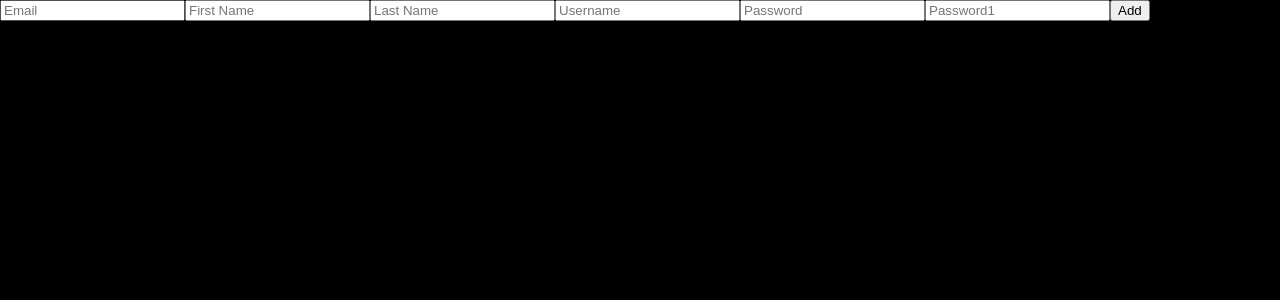
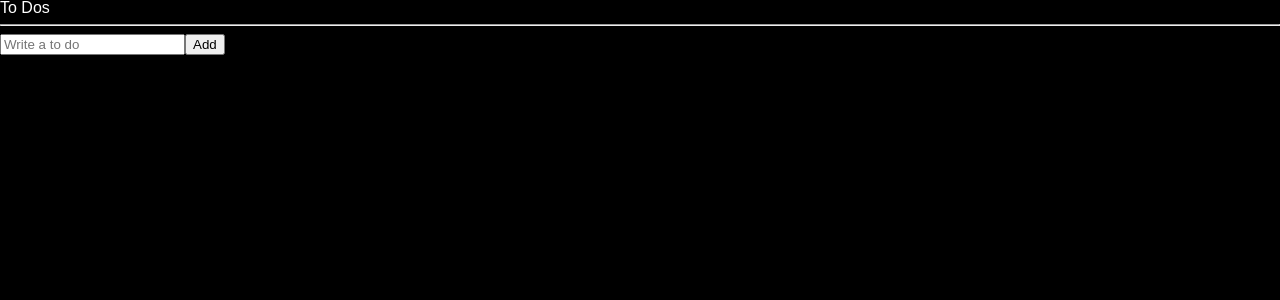
Before and after one commit to sorrynthx/react-study, a React (Create React App) app in the folder to-do-app/: page / in a window 1280 px wide. Shown: the top 300 px of the page. Built offline with nearby package versions, Linux system fonts and the light colour scheme.

Commit message:
2022-05-19 Add To Do 폼 + 리스트 출력 (react recoil-atom, react-hook-form)

```diff
--- a/to-do-app/src/App.tsx
+++ b/to-do-app/src/App.tsx
@@ -1,5 +1,5 @@
 import { createGlobalStyle } from "styled-components";
-import ToDoListFFF from "./ToDoList";
+import ToDoListFFF from "./components/ToDoList";
 
 // reset css
 const GlobalStyle = createGlobalStyle`
--- a/to-do-app/src/ToDoList.tsx
+++ /dev/null
@@ -1,37 +0,0 @@
-import { useForm } from "react-hook-form";
-
-function ToDoList() {
-//   const [toDo, setToDo] = useState("");
-//   const onChange = (event: React.FormEvent<HTMLInputElement>) => {
-//     const {
-//       currentTarget: { value },
-//     } = event;
-//     setToDo(value);
-//   };
-//   const onSubmit = (event: React.FormEvent<HTMLFormElement>) => {
-//     event.preventDefault();
-//     console.log(toDo);
-//   };
-
-
-    const { register, watch } = useForm();
-    console.log(watch(), 'watching...' );
-
-    return (
-
-        <div>
-            <form>
-                <input {...register("email")} placeholder="Email" />
-                <input {...register("firstName")} placeholder="First Name" />
-                <input {...register("lastName")} placeholder="Last Name" />
-                <input {...register("username")} placeholder="Username" />
-                <input {...register("password")} placeholder="Password" />
-                <input {...register("password1")} placeholder="Password1" />
-                <button>Add</button>
-            </form>
-        </div>
-
-    );
-}
-
-export default ToDoList;
--- /dev/null
+++ b/to-do-app/src/components/CreateToDo.tsx
@@ -0,0 +1,39 @@
+import {useForm} from "react-hook-form";
+import { useSetRecoilState } from "recoil";
+import { toDoState } from "./atoms";
+
+interface IForm {
+    toDo: string;
+}
+
+function CreateToDo() {
+    const setToDos = useSetRecoilState(toDoState);
+    const {register, handleSubmit, setValue} = useForm<IForm>();
+    const handleValid = ({toDo} : IForm) => {
+        setToDos((oldToDos) => [
+            {
+                text: toDo,
+                id: Date.now(),
+                category: "TO_DO"
+            },
+            ...oldToDos
+        ]);
+        setValue("toDo", "");
+    };
+
+    return (
+        <form onSubmit={handleSubmit(handleValid)}>
+            <input
+                {...register
+                    (
+                        "toDo",
+                        {required: "Please write a To Do",}
+                    )
+                }
+                placeholder="Write a to do"/>
+            <button>Add</button>
+        </form>
+    );
+}
+
+export default CreateToDo;
--- /dev/null
+++ b/to-do-app/src/components/ToDo.tsx
@@ -0,0 +1,14 @@
+import { IToDo } from "./atoms";
+
+function ToDo(data:IToDo) {
+    return (
+        <li>
+            <span>{data.text}</span>
+            <button>TO_DO</button>
+            <button>DOING</button>
+            <button>DONE</button>
+        </li>
+    );
+}
+
+export default ToDo;
--- /dev/null
+++ b/to-do-app/src/components/ToDoList.tsx
@@ -0,0 +1,24 @@
+
+import { useRecoilValue} from "recoil";
+import { toDoState } from "./atoms";
+import CreateToDo from "./CreateToDo";
+import ToDo from "./ToDo";
+
+function ToDoList() {
+    const toDos = useRecoilValue(toDoState);
+
+    return (
+        <div>
+            <h1> To Dos</h1>
+            < hr />
+            <CreateToDo />
+            <ul>
+                {toDos.map((toDo) => (
+                    <ToDo key={toDo.id} {...toDo} />
+                ))}
+            </ul>
+        </div>
+    );
+}
+
+export default ToDoList;
--- /dev/null
+++ b/to-do-app/src/components/atoms.tsx
@@ -0,0 +1,14 @@
+import { atom } from "recoil";
+
+export interface IToDo {
+    text: string;
+    id: number;
+    category: "TO_DO" | "DOING" | "DONE";
+}
+
+export const toDoState = atom<IToDo[]>(
+    {
+        key: "toDo",
+        default: []
+    }
+);
```
